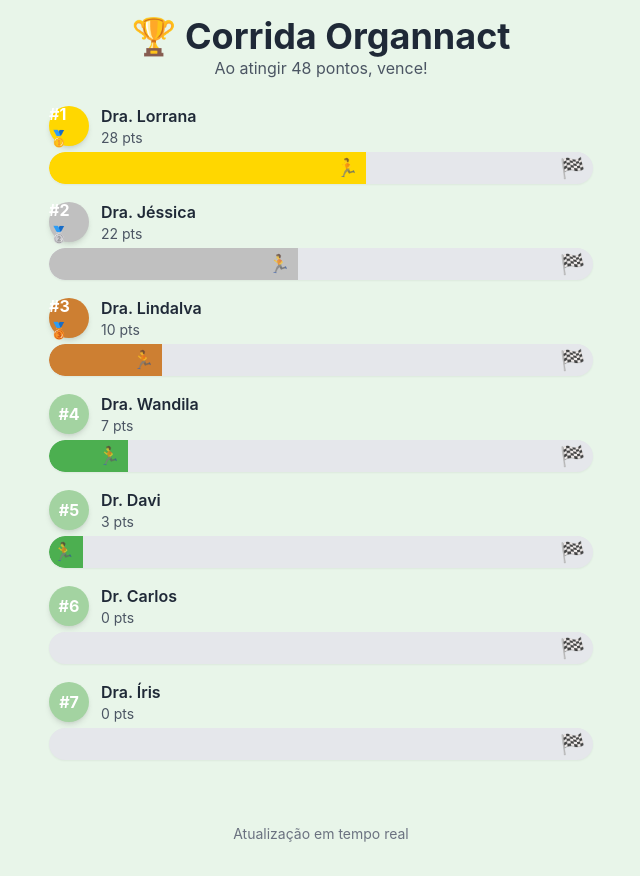
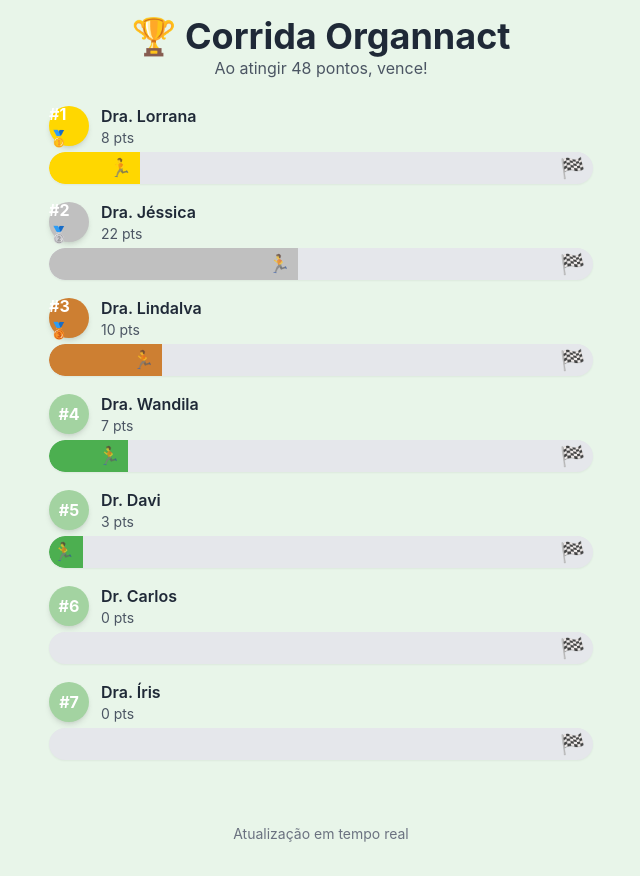
Before and after one commit to thalitakaboing97-glitch/cafecomvet, a React (Vite) app: page / in a window 1280 px wide. Shown: the whole page, without its empty margins (319-959 px from the left). Built offline with nearby package versions, Linux system fonts and the light colour scheme.

Commit message:
Update App.jsx

```diff
--- a/src/App.jsx
+++ b/src/App.jsx
@@ -2,7 +2,7 @@ import React from "react";
 import Footer from "./Footer";
 
 const participants = [
-  { name: "Dra. Lorrana", score: 28, emoji: "👩‍⚕️" },
+  { name: "Dra. Lorrana", score: 8, emoji: "👩‍⚕️" },
   { name: "Dra. Jéssica", score: 22, emoji: "👩‍⚕️" },
   { name: "Dra. Lindalva", score: 10, emoji: "👩‍⚕️" },
   { name: "Dra. Wandila", score: 7, emoji: "👩‍⚕️" },
```
